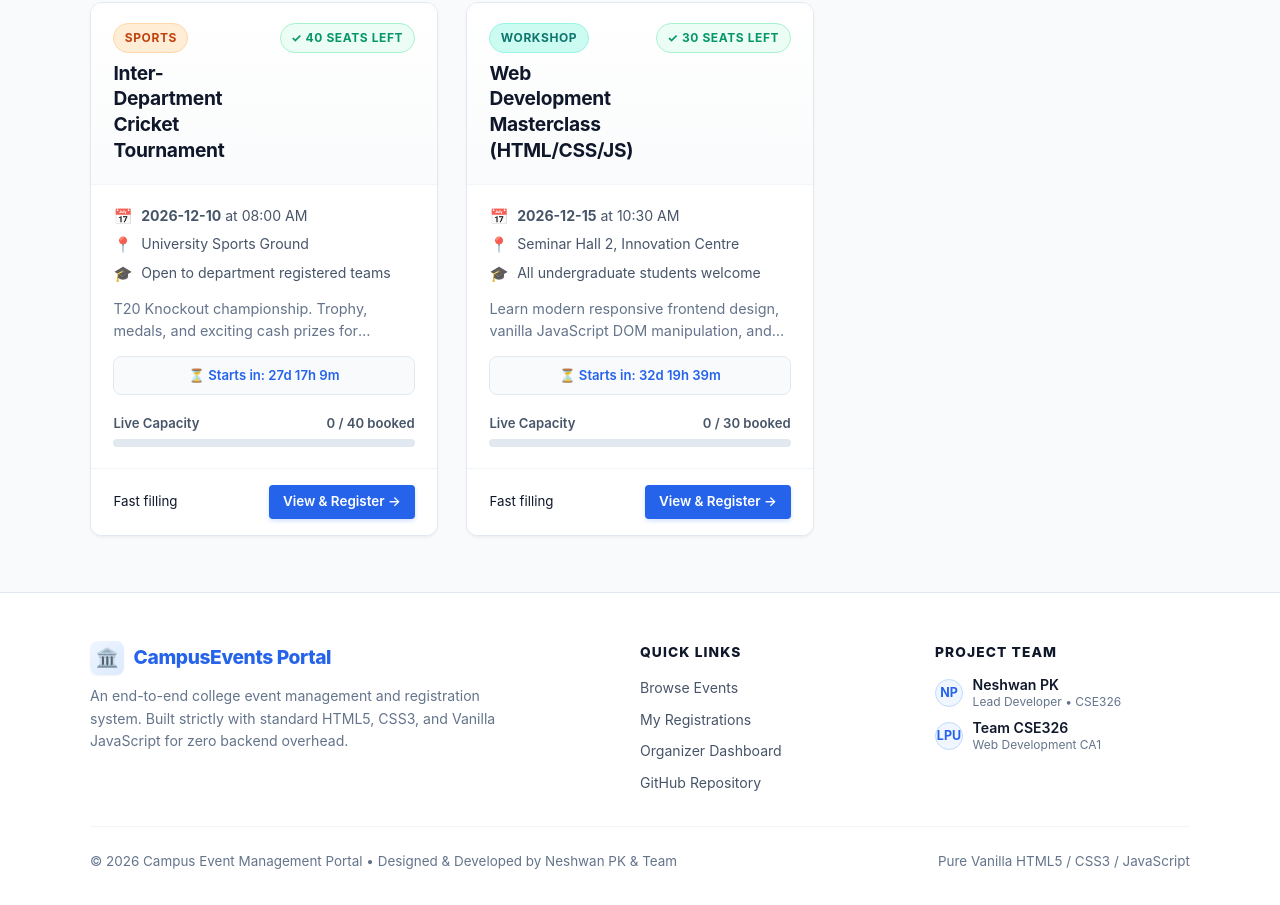
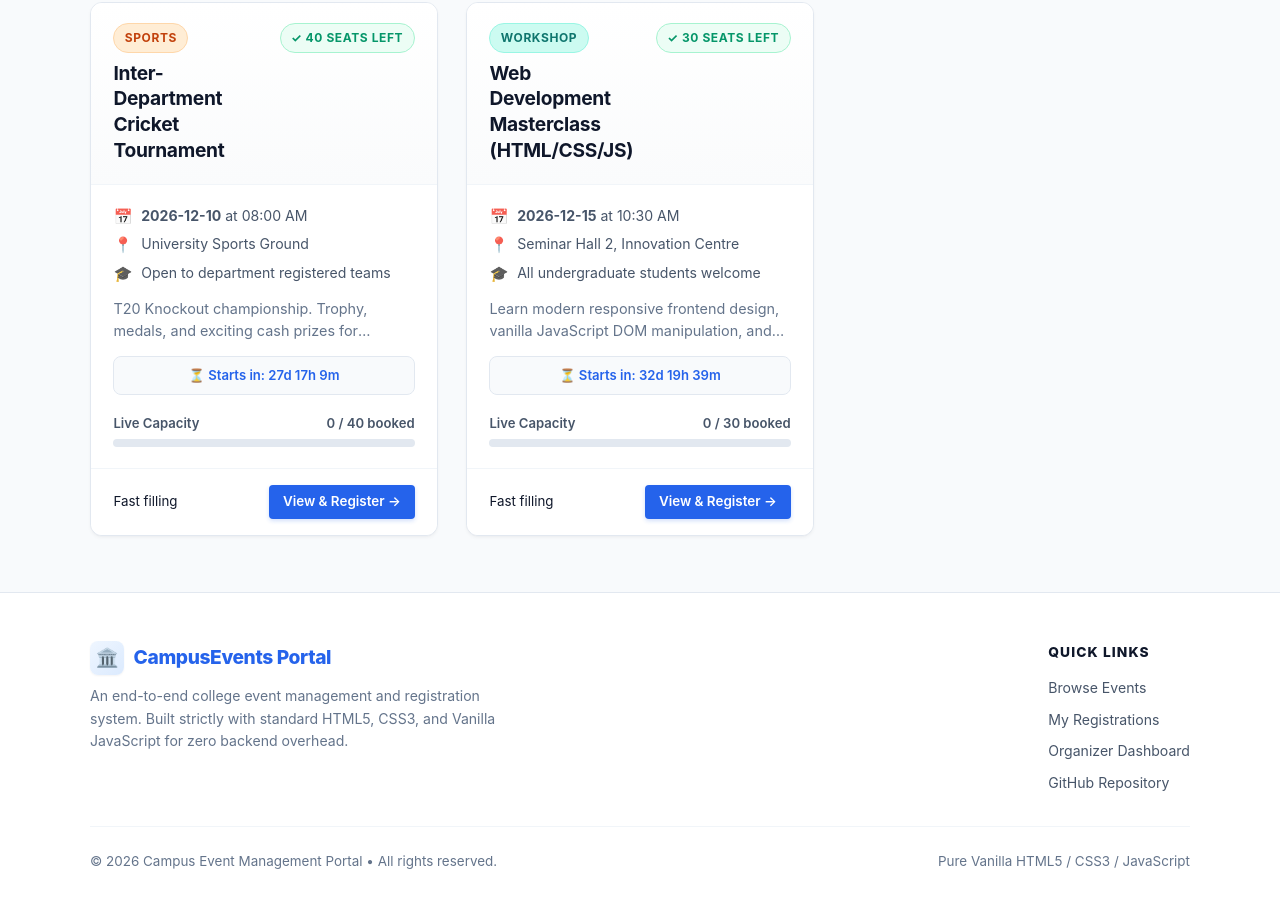
Before and after one commit to pkneshwanorg-png/campus-event-portal, a plain HTML site: page index.html in a window 1280 px wide. Shown: the part 999-1904 px from the top of the page. Drawn offline with Linux system fonts and the light colour scheme.

Commit message:
Remove project team section from footer

```diff
--- a/css/style.css
+++ b/css/style.css
@@ -971,8 +971,10 @@ textarea.form-control {
 }
 
 .footer-content {
-  display: grid;
-  grid-template-columns: 2fr 1fr 1fr;
+  display: flex;
+  justify-content: space-between;
+  align-items: flex-start;
+  flex-wrap: wrap;
   gap: 2.5rem;
   margin-bottom: 2rem;
 }
--- a/js/ui.js
+++ b/js/ui.js
@@ -74,7 +74,7 @@ function renderNavbar(activePage) {
     '</div>';
 }
 
-// Render consistent footer with Team Member names across pages
+// Render consistent footer across pages
 function renderFooter() {
   var footerEl = document.getElementById("app-footer");
   if (!footerEl) {
@@ -104,30 +104,10 @@ function renderFooter() {
             '<li><a href="https://github.com" target="_blank" rel="noopener">GitHub Repository</a></li>' +
           '</ul>' +
         '</div>' +
-
-        '<div>' +
-          '<div class="footer-title">Project Team</div>' +
-          '<ul class="team-list">' +
-            '<li class="team-member">' +
-              '<span class="member-avatar">NP</span>' +
-              '<div class="member-info">' +
-                '<span class="member-name">Neshwan PK</span>' +
-                '<span class="member-role">Lead Developer • CSE326</span>' +
-              '</div>' +
-            '</li>' +
-            '<li class="team-member">' +
-              '<span class="member-avatar">LPU</span>' +
-              '<div class="member-info">' +
-                '<span class="member-name">Team CSE326</span>' +
-                '<span class="member-role">Web Development CA1</span>' +
-              '</div>' +
-            '</li>' +
-          '</ul>' +
-        '</div>' +
       '</div>' +
 
       '<div class="footer-bottom">' +
-        '<div>© 2026 Campus Event Management Portal • Designed & Developed by Neshwan PK & Team</div>' +
+        '<div>© 2026 Campus Event Management Portal • All rights reserved.</div>' +
         '<div>Pure Vanilla HTML5 / CSS3 / JavaScript</div>' +
       '</div>' +
     '</div>';
```
Also changed, not shown: 1 other file.
